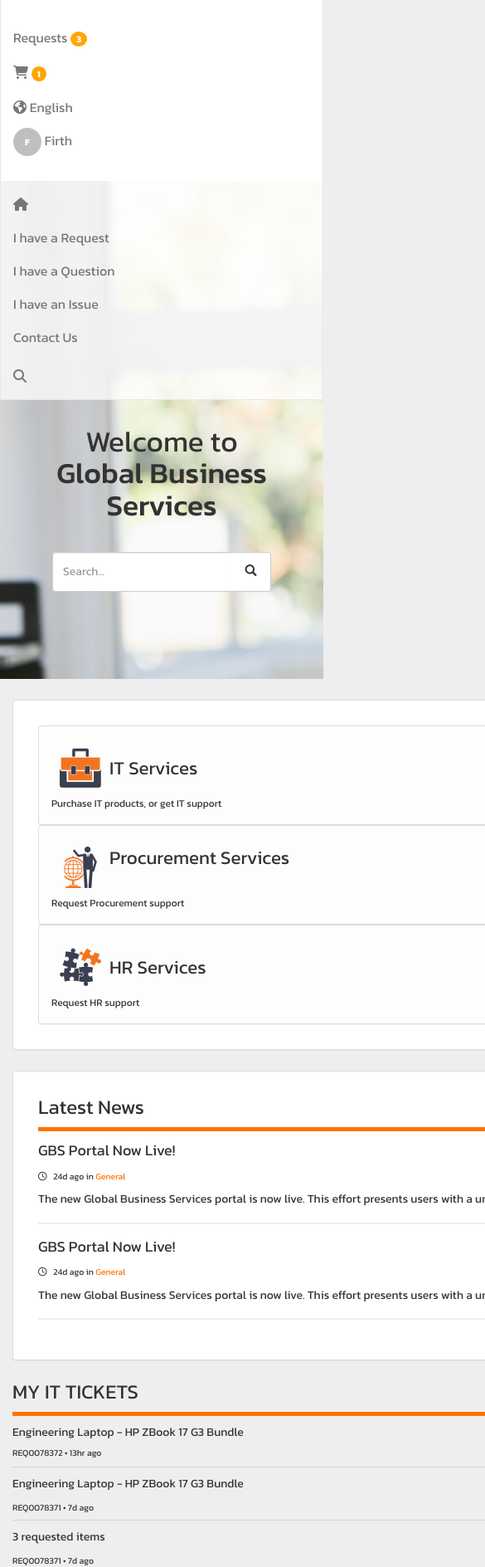
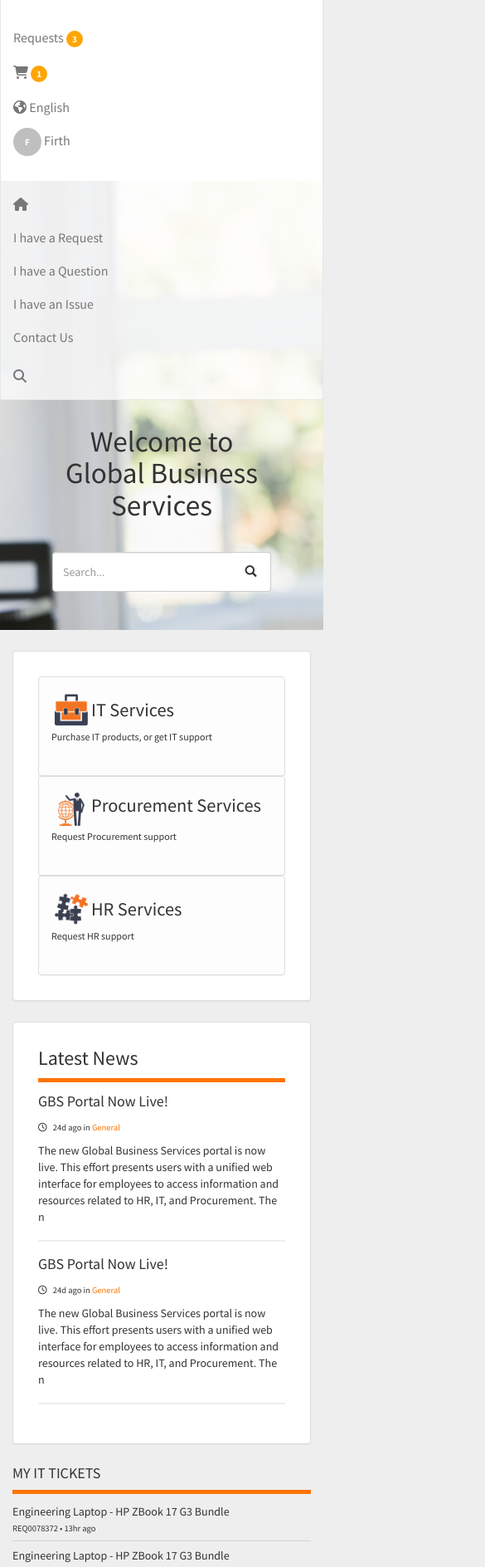
Before and after one commit to jumaili/NewRocket_Portal_App, a plain HTML site: page app/index.html in a window 390 px wide. Shown: the part 109-1997 px from the top of the page at 83% size, 585 px wide, since content can reach past the window. Drawn offline with nearby package versions, Linux system fonts and the light colour scheme; no server answers.

Commit message:
Fixed the container issue

```diff
--- a/app/assets/css/styles.css
+++ b/app/assets/css/styles.css
@@ -17,7 +17,7 @@ body, h1, h2, h3, h4, h5, h6, p, ol, ul {
 
 .bodyClass {
   background-color:#eeeeee;
-  font-family: "Kanit";
+  font-family: "Source Sans Pro";
 }
 
 ol, ul {
@@ -33,7 +33,3 @@ img {
   padding-left: 0;
   padding-right: 0;
 }
-
-.container {
-  width: 1400px;
-}
--- a/app/components/Help/helpView.html
+++ b/app/components/Help/helpView.html
@@ -1,24 +1,29 @@
-<div class="newsContainer panel panel-default">
-  <h3>Latest News </h3>
+<div class="ticketsContainer">
+  <h4>DO YOU NEED HELP? </h4>
   <div class="orangeLine"><!-- the orange  line --></div>
 
   <div class="panel panel-default noborder">
-    <h4 class="panel-heading noborder newsHeading">GBS Portal Now Live!</h4>
-    <div class="panel-body noborder newsTime">
-      <span style="margin-right: .5em;"> <i class="far fa-clock"></i></span> 24d ago in <span style="color:#ff7300">General</span>
-    </div>
-    <p class="noborder newsBody">The new Global Business Services portal is now live. This effort presents users with a unified web interface for employees to access information and resources related to HR, IT, and Procurement. The n</p>
-    <div class="bottom-border"></div>
+    <p>HR:</p>
+    <p>0700-1900 CST</p>
+    <p>0700-1900 CST</p>
+    <p>0700-1900 CST</p>
+    <p>0700-1900 CST</p>
+
   </div>
 
+  <div class="panel panel-default noborder">
+    <p class="panel-heading noborder newsHeading">Engineering Laptop - HP ZBook 17 G3 Bundle</p>
+    <div class="panel-body noborder ticketTime">
+      <span>REQ0078371 • 7d ago</span>
+    </div>
+    <div class="bottom-border-lightgrey"></div>
+  </div>
 
   <div class="panel panel-default noborder">
-    <h4 class="panel-heading noborder newsHeading">GBS Portal Now Live!</h4>
-    <div class="panel-body noborder newsTime">
-      <span style="margin-right: .5em;"> <i class="far fa-clock"></i></span> 24d ago in <span style="color:#ff7300">General</span>
+    <p class="panel-heading noborder newsHeading">3 requested items</p>
+    <div class="panel-body noborder ticketTime">
+      <span>REQ0078371 • 7d ago</span>
     </div>
-    <p class="noborder newsBody">The new Global Business Services portal is now live. This effort presents users with a unified web interface for employees to access information and resources related to HR, IT, and Procurement. The n</p>
-    <div class="bottom-border"></div>
   </div>
 
 
--- a/app/components/SearchHome/searchHomeView.css
+++ b/app/components/SearchHome/searchHomeView.css
@@ -1,8 +1,6 @@
 #searchHomeContainer {
   background: url('../../assets/img/background.jpg');
-  height: 600px;
   padding: 0;
-
   background-position: center;
   background-repeat: no-repeat;
   background-size: cover;
--- a/app/components/Services/servicesView.css
+++ b/app/components/Services/servicesView.css
@@ -1,3 +1,7 @@
+#procurement-services-title {
+  padding-top: 4px;
+}
+
 .services-container {
   background-color: #fff;
   margin: 25px auto;
@@ -16,9 +20,9 @@
 }
 
 .service-image {
-  height: 70px;
-  padding: 10px;
-  width: 70px;
+  height: 48px;
+  padding: 4px;
+  width: 48px;
 }
 
 .service-label {
@@ -26,3 +30,45 @@
   font-size: 1.4rem;
   line-height: 1;
 }
+
+.service-title {
+  line-height: 48px;
+}
+
+@media only screen and (max-width: 1199px) {
+  .service-image {
+    height: 32px;
+    padding: 2px;
+    width: 32px;
+  }
+
+  .service-label {
+    font-size: 1rem;
+  }
+
+  .service-title {
+    line-height: 32px;
+  }
+}
+
+@media only screen and (max-width: 991px) {
+  .service-image {
+    height: 48px;
+    padding: 4px;
+    width: 48px;
+  }
+
+  .service-label {
+    font-size: 1.4rem;
+  }
+
+  .service-title {
+    line-height: 48px;
+  }
+}
+
+@media only screen and (max-width: 767px) {
+  #procurement-services-title {
+    padding-top: 8px;
+  }
+}
--- a/app/components/Services/servicesView.html
+++ b/app/components/Services/servicesView.html
@@ -5,7 +5,7 @@
         <div class="panel-body">
           <div class="service-label">
             <img class="service-image" src="./assets/img/it.png">
-            <p style="line-height: 70px;">IT Services</p>
+            <p class="service-title">IT Services</p>
           </div>
           <p class="service-desc">Purchase IT products, or get IT support</p>
         </div>
@@ -16,7 +16,7 @@
         <div class="panel-body">
           <div class="service-label">
             <img class="service-image" src="./assets/img/pr.png">
-            <p style="padding-top: 12px;">Procurement Services</p>
+            <p id="procurement-services-title">Procurement Services</p>
           </div>
           <p class="service-desc">Request Procurement support</p>
         </div>
@@ -27,7 +27,7 @@
         <div class="panel-body">
           <div class="service-label">
             <img class="service-image" src="./assets/img/hr.png">
-            <p style="line-height: 70px;">HR Services</p>
+            <p class="service-title">HR Services</p>
           </div>
           <p class="service-desc">Request HR support</p>
         </div>
--- a/app/components/Tickets/ticketsView.html
+++ b/app/components/Tickets/ticketsView.html
@@ -1,17 +1,17 @@
 <div class="ticketsContainer">
-  <h3>MY IT TICKETS </h3>
+  <h4>MY IT TICKETS </h4>
   <div class="orangeLine"><!-- the orange  line --></div>
 
   <div class="panel panel-default noborder">
     <p class="panel-heading noborder ticketHeading">Engineering Laptop - HP ZBook 17 G3 Bundle</p>
-    <div class="panel-body noborder ">
-      <span class="ticketTime">REQ0078372 • 13hr ago</span>
+    <div class="panel-body noborder ticketTime">
+      <span>REQ0078372 • 13hr ago</span>
     </div>
     <div class="bottom-border-lightgrey"></div>
   </div>
 
   <div class="panel panel-default noborder">
-    <p class="panel-heading noborder newsHeading">Engineering Laptop - HP ZBook 17 G3 Bundle</p>
+    <p class="panel-heading noborder ticketHeading">Engineering Laptop - HP ZBook 17 G3 Bundle</p>
     <div class="panel-body noborder ticketTime">
       <span>REQ0078371 • 7d ago</span>
     </div>
@@ -19,9 +19,9 @@
   </div>
 
   <div class="panel panel-default noborder">
-    <p class="panel-heading noborder newsHeading">3 requested items</p>
+    <p class="panel-heading noborder ticketHeading">3 requested items</p>
     <div class="panel-body noborder ticketTime">
-      <span>REQ0078371 • 7d ago</span>
+      <span>REQ007833 • 17d ago</span>
     </div>
   </div>
 
--- a/app/index.html
+++ b/app/index.html
@@ -6,14 +6,14 @@
     <meta http-equiv="X-UA-Compatible" content="ie=edge">
     <title>NewRocket Portal App</title>
     <link rel="stylesheet" href="https://maxcdn.bootstrapcdn.com/bootstrap/3.3.7/css/bootstrap.min.css" integrity="sha384-BVYiiSIFeK1dGmJRAkycuHAHRg32OmUcww7on3RYdg4Va+PmSTsz/K68vbdEjh4u" crossorigin="anonymous">
-    <link href="https://fonts.googleapis.com/css?family=Source+Sans+Pro&display=swap" rel="stylesheet">
-    <link href="https://fonts.googleapis.com/css?family=Kanit:400,500,600,700&display=swap" rel="stylesheet">    <link href="./assets/css/styles.css" rel="stylesheet" type="text/css" />
+    <link href="https://fonts.googleapis.com/css?family=Source+Sans+Pro:200,300,400,600,700,900&display=swap" rel="stylesheet">    <link href="https://fonts.googleapis.com/css?family=Kanit:400,500,600,700&display=swap" rel="stylesheet">    <link href="./assets/css/styles.css" rel="stylesheet" type="text/css" />
     <link href="./shared/Header/headerView.css" rel="stylesheet" type="text/css" />
     <link href="./shared/Navbar/navBarView.css" rel="stylesheet" type="text/css" />
     <link href="./components/SearchHome/searchHomeView.css" rel="stylesheet" type="text/css" />
     <link href="./components/Services/servicesView.css" rel="stylesheet" type="text/css" />
     <link href="./components/News/newsView.css" rel="stylesheet" type="text/css" />
     <link href="./components/Tickets/ticketsView.css" rel="stylesheet" type="text/css" />
+    <link href="./components/Help/helpView.css" rel="stylesheet" type="text/css" />
 
     <!-- JQUERY 3 -->
     <script
--- a/app/shared/Header/headerView.css
+++ b/app/shared/Header/headerView.css
@@ -1,7 +1,8 @@
 #header {
+  background-color: #ffffff;
   border-bottom: none;
   font-size: 1rem;
-  background-color: #ffffff;
+  margin-bottom: 0;
 }
 
 .headerContainer {
@@ -11,7 +12,7 @@
 .numberIcon {
   background-color: orange;
   border-radius: 50%;
-  padding: 1px 7px;
+  padding: 3px 7px;
   color: white;
   font-weight: 700;
   font-size: 0.7rem;
@@ -21,7 +22,7 @@
   background-color: gray;
   border-radius: 50%;
   opacity: 0.5;
-  padding: 9px 14px;
+  padding: 10px 14px;
   color: white;
   font-weight: 700;
   font-size: 0.7rem;
--- a/app/shared/Header/headerView.html
+++ b/app/shared/Header/headerView.html
@@ -1,5 +1,5 @@
 
-  <header id="header" class="navbar navbar-default" style="margin-bottom: 0px;">
+  <header id="header" class="navbar navbar-default">
     <div class="container" >
       <div class="navbar-header">
         <a href="#" class="navbar-brand" style="height: auto;" ><img class="img-fluid" style="height: 75px;" alt="Brand" src="./assets/img/logo.png"></a>
```
Also changed, not shown: app/components/Help/helpView.css (added).
